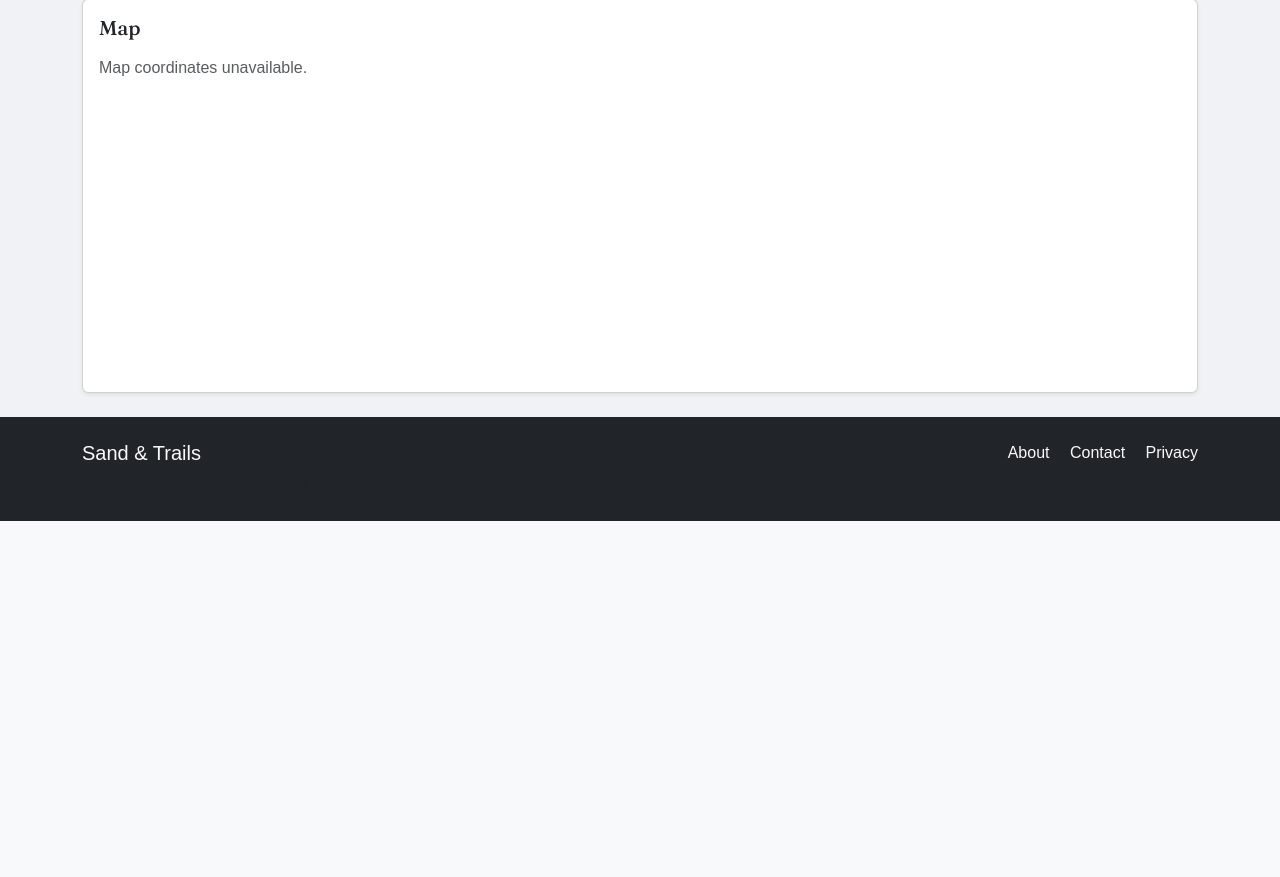
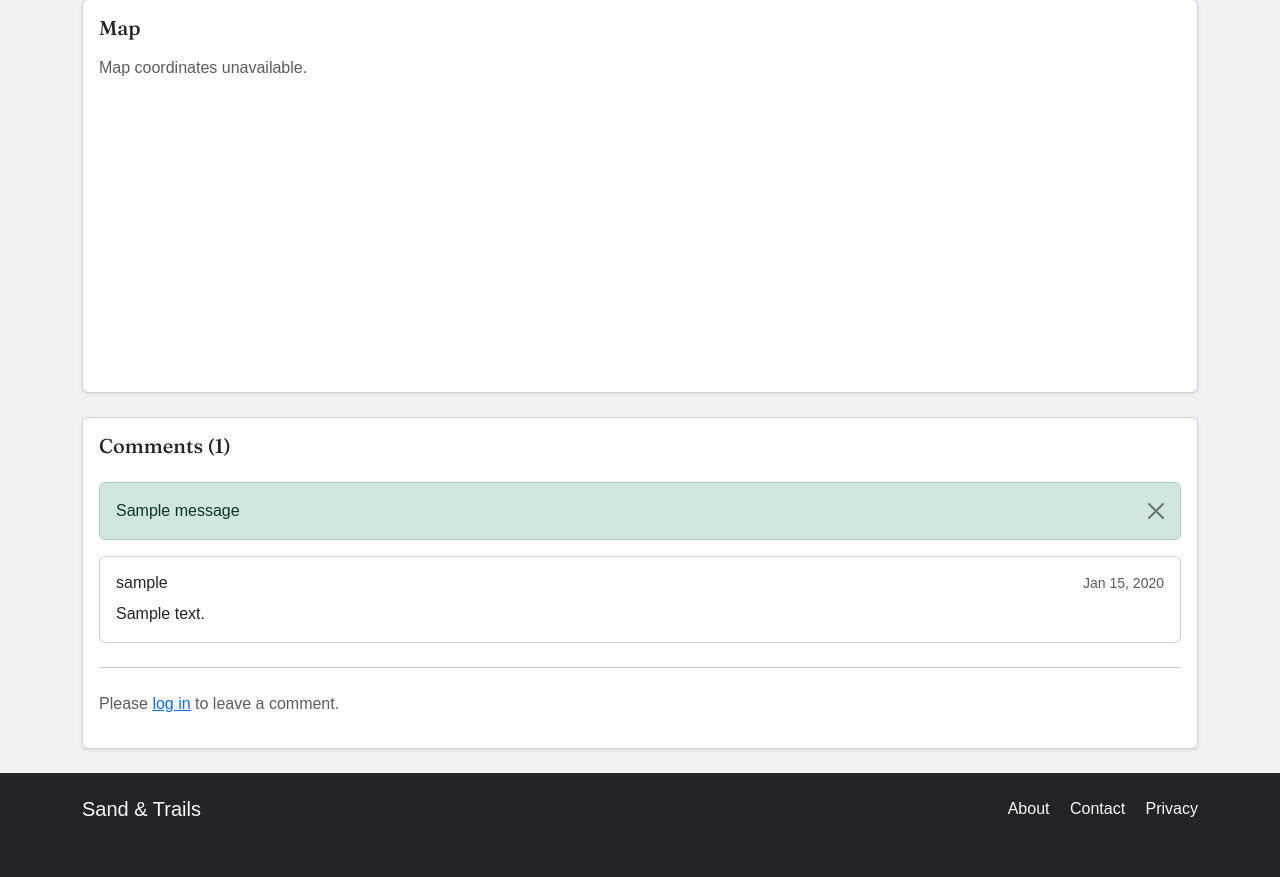
Before and after one commit to cal129/Cornwall_walk, a Django app: a page that uses post_walk/templates/walks/walk_detail.html in a window 1280 px wide. Shown: the part 554-1431 px from the top of the page. Before the commit the page ends 1075 px from the top, so only its background shows below. Run offline with Django 4.2, Linux system fonts and the light colour scheme; tables that the repository leaves empty hold one stand-in row (values such as "Sample post"); one stand-in notice (Sample message) is shown.

Commit message:
add comment and delete system.

```diff
--- a/cornish_walks/urls.py
+++ b/cornish_walks/urls.py
@@ -20,7 +20,7 @@ from post_walk import views
 
 urlpatterns = [
     path('admin/', admin.site.urls),
-     path("accounts/", include("allauth.urls")),
+    path("accounts/", include("allauth.urls")),
     path('summernote/', include('django_summernote.urls')),
     path('walks/', include('post_walk.urls')),  # Include post_walk URLs
     path('', views.index, name='index'),
--- /dev/null
+++ b/post_walk/forms.py
@@ -0,0 +1,18 @@
+from django import forms
+from .models import Comment
+
+
+class CommentForm(forms.ModelForm):
+    class Meta:
+        model = Comment
+        fields = ['content']
+        widgets = {
+            'content': forms.Textarea(attrs={
+                'class': 'form-control',
+                'rows': 4,
+                'placeholder': 'Write your comment here...'
+            })
+        }
+        labels = {
+            'content': 'Your Comment'
+        }
--- a/post_walk/models.py
+++ b/post_walk/models.py
@@ -37,3 +37,17 @@ class postwalk(models.Model):
     date_added = models.DateTimeField(auto_now_add=True)
     authorised = models.BooleanField(default=False)
     featured = models.BooleanField(default=False)
+
+
+class Comment(models.Model):
+    user = models.ForeignKey(User, on_delete=models.CASCADE, related_name='comments')
+    walk = models.ForeignKey(postwalk, on_delete=models.CASCADE, related_name='comments')
+    content = models.TextField()
+    created_date = models.DateTimeField(auto_now_add=True)
+    authorised = models.BooleanField(default=False)
+
+    class Meta:
+        ordering = ['-created_date']  # Show newest comments first
+
+    def __str__(self):
+        return f'Comment by {self.user.username} on {self.walk.title}'
--- a/post_walk/templates/walks/walk_detail.html
+++ b/post_walk/templates/walks/walk_detail.html
@@ -89,6 +89,64 @@
                 <div id="walk-map" data-coordinates="{{ walk.coordinates }}"></div>
             </div>
         </div>
+                <!-- Comments Section -->
+        <div class="card shadow-sm mt-4">
+            <div class="card-body">
+                <h2 class="h5 mb-4">Comments ({{ comments.count }})</h2>
+
+                <!-- Display messages -->
+                {% if messages %}
+                    {% for message in messages %}
+                        <div class="alert alert-{{ message.tags }} alert-dismissible fade show" role="alert">
+                            {{ message }}
+                            <button type="button" class="btn-close" data-bs-dismiss="alert" aria-label="Close"></button>
+                        </div>
+                    {% endfor %}
+                {% endif %}
+
+                <!-- Display existing comments -->
+                {% if comments %}
+                    <div class="mb-4">
+                        {% for comment in comments %}
+                            <div class="card mb-3">
+                                <div class="card-body">
+                                    <div class="d-flex justify-content-between align-items-start mb-2">
+                                        <h6 class="mb-0">{{ comment.user.username }}</h6>
+                                        <div class="d-flex align-items-center gap-2">
+                                            <small class="text-muted">{{ comment.created_date|date:"M d, Y" }}</small>
+                                            {% if user.is_authenticated and user == comment.user %}
+                                                <a href="{% url 'delete_comment' comment.id %}"
+                                                   class="btn btn-sm btn-outline-danger"
+                                                   onclick="return confirm('Are you sure you want to delete this comment?');">
+                                                    Delete
+                                                </a>
+                                            {% endif %}
+                                        </div>
+                                    </div>
+                                    <p class="mb-0">{{ comment.content }}</p>
+                                </div>
+                            </div>
+                        {% endfor %}
+                    </div>
+                {% else %}
+                    <p class="text-muted">No comments yet. Be the first to comment!</p>
+                {% endif %}
+
+                <!-- Comment form -->
+                {% if user.is_authenticated %}
+                    <hr class="my-4">
+                    <h3 class="h6 mb-3">Leave a Comment</h3>
+                    <form method="post">
+                        {% csrf_token %}
+                        {{ comment_form.as_p }}
+                        <button type="submit" class="btn btn-primary">Submit Comment</button>
+                    </form>
+                {% else %}
+                    <hr class="my-4">
+                    <p class="text-muted">Please <a href="{% url 'account_login' %}">log in</a> to leave a comment.</p>
+                {% endif %}
+            </div>
+        </div>
     </div>
 {% endblock %}
 
--- a/post_walk/urls.py
+++ b/post_walk/urls.py
@@ -3,5 +3,6 @@ from . import views
 
 urlpatterns = [
     path('', views.walk_list, name='walk_list'),  # /walks/ → show all walks
+    path('comment/delete/<int:comment_id>/', views.delete_comment, name='delete_comment'),  # Delete a comment
     path('<slug:slug>/', views.walk_detail, name='walk_detail'),  # /walks/slug/ → show walk by slug
 ]
--- a/post_walk/views.py
+++ b/post_walk/views.py
@@ -1,6 +1,9 @@
 from django.db.models import Sum
-from django.shortcuts import render
-from .models import postwalk
+from django.shortcuts import render, redirect
+from .models import postwalk, Comment
+from .forms import CommentForm
+from django.contrib import messages
+from django.shortcuts import render, redirect, get_object_or_404
 
 
 # List all walks
@@ -12,8 +15,25 @@ def walk_list(request):
 # Show one walk's details
 def walk_detail(request, slug):
     walk = postwalk.objects.get(slug=slug)  # Get walk by slug
-    return render(request, 'walks/walk_detail.html', {'walk': walk})
+    comments = walk.comments.filter(authorised=True)  # Get all approved comments
 
+    if request.method == 'POST':
+        comment_form = CommentForm(request.POST)
+        if comment_form.is_valid():
+            comment = comment_form.save(commit=False)
+            comment.user = request.user
+            comment.walk = walk
+            comment.save()
+            messages.success(request, 'Your comment has been submitted and is awaiting approval.')
+            return redirect('walk_detail', slug=slug)
+    else:
+        comment_form = CommentForm()
+
+    return render(request, 'walks/walk_detail.html', {
+        'walk': walk,
+        'comments': comments,
+        'comment_form': comment_form
+    })
 
 # Home page
 def index(request):
@@ -25,3 +45,18 @@ def index(request):
         'walk_count': walk_count,
         'total_distance': total_distance
     })
+
+
+# Delete a comment
+def delete_comment(request, comment_id):
+    comment = get_object_or_404(Comment, id=comment_id)
+
+    # Only allow the comment owner to delete it
+    if request.user == comment.user:
+        walk_slug = comment.walk.slug
+        comment.delete()
+        messages.success(request, 'Your comment has been deleted.')
+        return redirect('walk_detail', slug=walk_slug)
+    else:
+        messages.error(request, 'You can only delete your own comments.')
+        return redirect('walk_detail', slug=comment.walk.slug)
```
Also changed, not shown: post_walk/admin.py (+13 -1 lines), post_walk/migrations/0003_comment.py (added).
